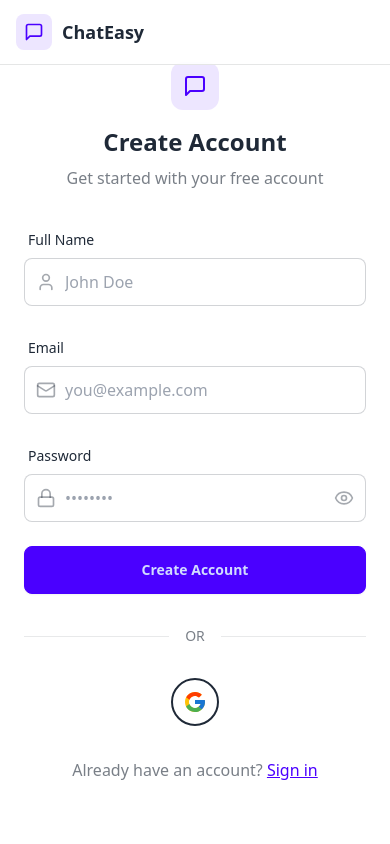
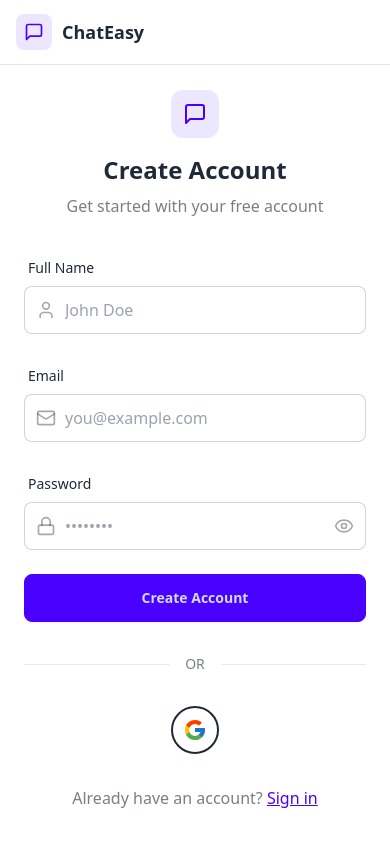
Before and after one commit to JeevanVankadara/ChatEasy, a React (Vite) app in the folder frontend/: page /signup in a window 390 px wide. Built offline with nearby package versions, Linux system fonts and the light colour scheme; no server answers.

Commit message:
final changes

```diff
--- a/frontend/src/pages/LoginPage.jsx
+++ b/frontend/src/pages/LoginPage.jsx
@@ -24,7 +24,7 @@
   return (
     <div className="min-h-screen grid lg:grid-cols-2">
       {/* LEFT SIDE */}
-      <div className="flex flex-col justify-center items-center p-6 sm:p-12">
+      <div className="flex flex-col justify-center items-center p-6 sm:p-12 pt-20 sm:pt-24">
         <div className="w-full max-w-md space-y-8">
           {/* LOGO */}
           <div className="text-center mb-8">
--- a/frontend/src/pages/SignUpPage.jsx
+++ b/frontend/src/pages/SignUpPage.jsx
@@ -49,7 +49,7 @@
   return (
     <div className="min-h-screen grid lg:grid-cols-2">
       {/* LEFT SIDE */}
-      <div className="flex flex-col justify-center items-center p-6 sm:p-12">
+      <div className="flex flex-col justify-center items-center p-6 sm:p-12 pt-20 sm:pt-24">
         <div className="w-full max-w-md space-y-8">
           {/* LOGO */}
           <div className="text-center mb-8">
```
